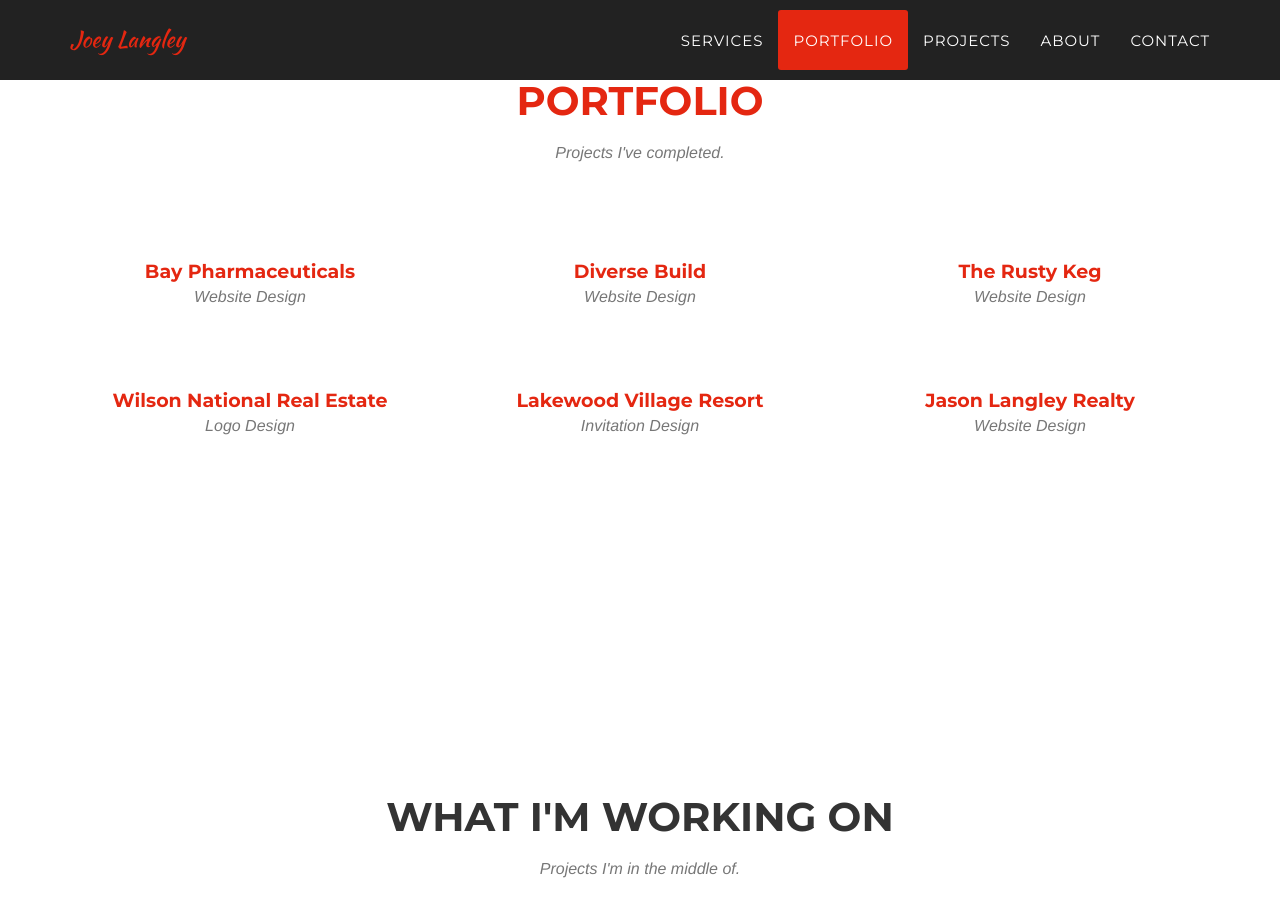
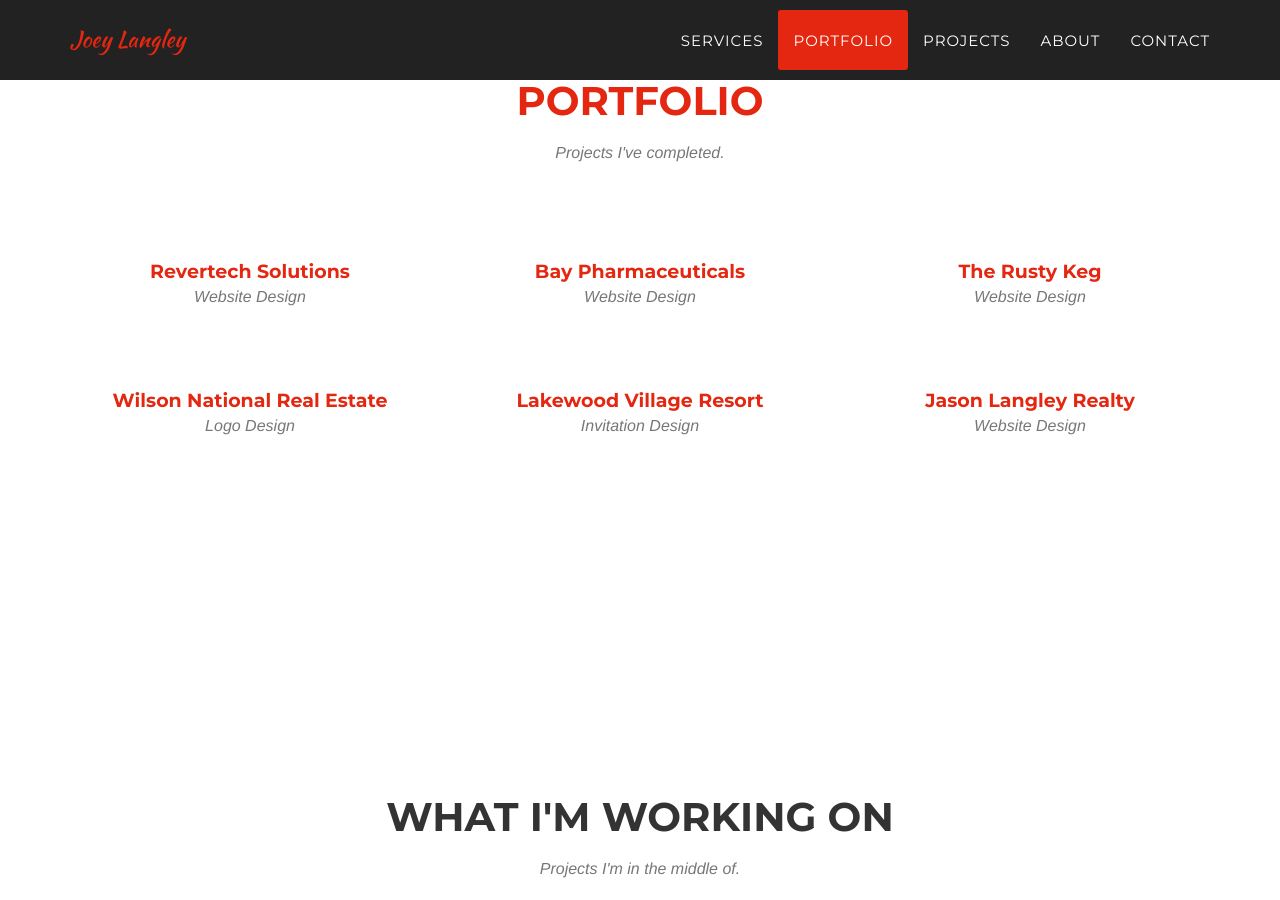
Before and after one commit to joeylangley/joeylangley, a Jekyll site: the page built from _posts/2016-03-16-project-5.markdown, in a window 1280 px wide and 900 px high, scrolled down 1501 px. Built offline with Jekyll 4.4.1, drawn with Linux system fonts in a browser that asks for light colours; some web fonts are replaced; some of the changed lines change nothing that is shown.

Commit message:
added revertech to portfolio

```diff
--- a/_posts/2016-03-16-project-5.markdown
+++ b/_posts/2016-03-16-project-5.markdown
@@ -1,16 +1,16 @@
 ---
-title: Diverse Build
+title: Revertech Solutions
 subtitle: Website Design
 layout: default
 modal-id: 5
-date: 2016-03-16
-img: diverse-mac.png
-thumbnail: diverse-mac-thumbnail.png
-alt: Lakewood Village Resort
+date: 2016-05-21
+img: rts-mac.png
+thumbnail: rts-mac-thumbnail.png
+alt: Revertech Solutions
 project-date: 2016
-client: Diverse Building
-client-url: http://www.diversebuild.com
+client: Revertech Solutions
+client-url: http://www.revertech.com
 category: Website Design
-description: Site developed using Joomla! to display projects and offer quote form.
+description: Site developed using Wordpress and created a custom theme based on Twitter Bootstrap Framework.
 
 ---
```
Also changed, not shown: img/portfolio/rts-mac-thumbnail.png (added), img/portfolio/rts-mac.png (added), 11 other files.
